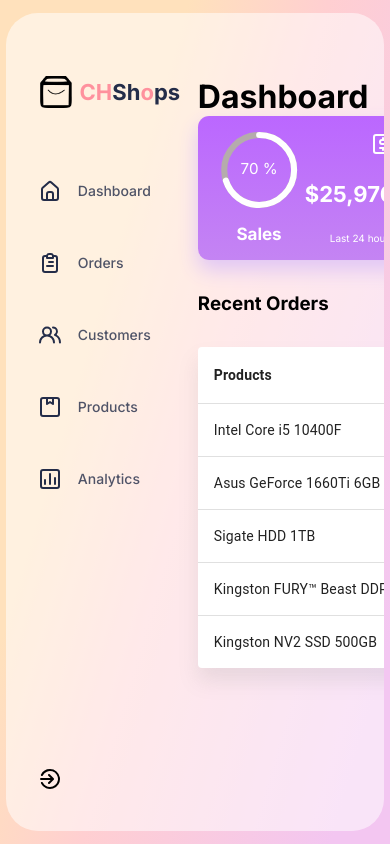
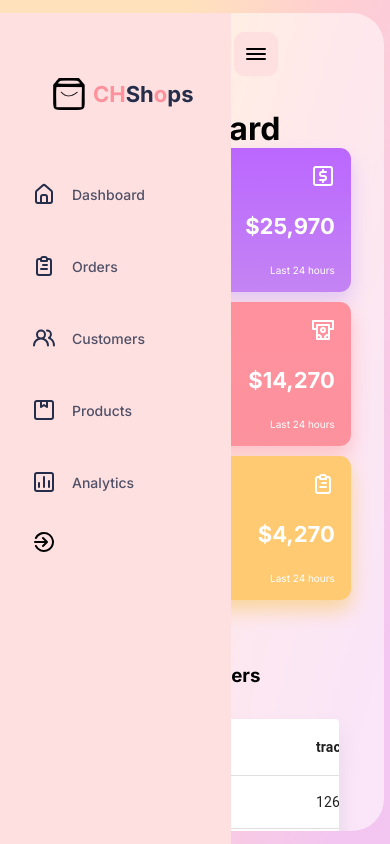
Before and after one commit to Chuloshnikov/shops-dashboard, a React (Create React App) app: page / in a window 390 px wide. Built offline with nearby package versions, Linux system fonts and the light colour scheme.

Commit message:
Layout Done
Fix need

```diff
--- a/src/App.css
+++ b/src/App.css
@@ -38,3 +38,20 @@
 .AppWrapper {
   margin: 4rem 1rem;
 }
+
+@media screen and (max-width: 1200px) {
+
+  .AppGlass {
+    grid-template-columns: 10% 50% auto;
+    overflow-y: scroll;
+  }
+}
+
+@media screen and (max-width: 1200px) {
+  .AppGlass {
+    grid-template-columns: 1fr;
+  }
+  .AppGlass::-webkit-scrollbar {
+    display: none;
+  }
+}
--- a/src/components/DashboardMain/Card/ExpandedCard.module.css
+++ b/src/components/DashboardMain/Card/ExpandedCard.module.css
@@ -27,3 +27,20 @@
 .chartContainer {
     width: 70%;
 }
+
+@media screen and (max-width: 1200px) {
+    .ExpandedCard{
+        top: 2rem;
+        height: 70vh;
+        left: 6rem;
+    }
+}
+
+@media screen and (max-width: 768px) {
+    .ExpandedCard{
+        top: 8rem;
+        height: 50%;
+        left: 15px;
+        width: 80%;
+    }
+}
--- a/src/components/DashboardMain/Cards/Cards.module.css
+++ b/src/components/DashboardMain/Cards/Cards.module.css
@@ -6,3 +6,20 @@
 .cardContainer {
     width: 100%;
 }
+
+@media screen and (max-width: 1200px) {
+    .cards {
+        flex-direction: column;
+    }
+
+    .cardContainer {
+        height: 9rem;
+    }
+}
+
+@media screen and (max-width: 768px) {
+    .cards {
+        width: 90%;
+        align-items: center;
+    }
+}
--- a/src/components/DashboardMain/DashboardMain.jsx
+++ b/src/components/DashboardMain/DashboardMain.jsx
@@ -1,10 +1,11 @@
 import React from 'react';
 import Cards from './Cards/Cards';
 import Table from '../Table/Table';
+import styles from './DashboardMain.module.css';
 
 const DashboardMain = () => {
   return (
-    <div>
+    <div className={styles.dashMain}>
         <h1 >Dashboard</h1>
         <Cards/>
         <Table/>
--- a/src/components/DashboardMain/DashboardMain.module.css
+++ b/src/components/DashboardMain/DashboardMain.module.css
@@ -0,0 +1,18 @@
+.dashMain {
+    display: flex;
+    flex-direction: column;
+    justify-content: space-evenly;
+}
+
+@media screen and (max-width: 1200px) {
+    .dashMain {
+        justify-content: flex-start;
+        margin-top: 2rem;
+    }
+}
+
+@media screen and (max-width: 768px) {
+    .dashMain {
+        align-items: center;
+    }
+}
--- a/src/components/Products/Products.module.css
+++ b/src/components/Products/Products.module.css
@@ -8,7 +8,7 @@
     padding: 1rem;
     gap: 10px;
     max-height: 500px;
-    overflow: scroll;
+    overflow-y: scroll;
 
 }
 
--- a/src/components/RightSide/RightSide.jsx
+++ b/src/components/RightSide/RightSide.jsx
@@ -11,7 +11,7 @@
             <Updates/>
         </div>
         <div>
-            <h3>Customer Review</h3>
+            <h3 className={styles.title}>Customer Review</h3>
             <CustomerReview/>
         </div>
     </div>
--- a/src/components/RightSide/RightSide.module.css
+++ b/src/components/RightSide/RightSide.module.css
@@ -8,3 +8,25 @@
 .title {
     margin: 0.7rem 0;
 }
+
+
+@media screen and (max-width: 1200px) {
+    .RightSide{
+        justify-content: flex-start;
+        margin-top: 3rem;
+    }
+}
+
+
+@media screen and (max-width: 768px) {
+    .RightSide{
+        width: 100%;
+        margin-top: 0;
+    }
+
+    .RightSide>div {
+        display: flex;
+        flex-direction: column;
+        align-items: center;
+    }
+}
--- a/src/components/Sidebar/Sidebar.jsx
+++ b/src/components/Sidebar/Sidebar.jsx
@@ -1,34 +1,59 @@
-import styled from "./Sidebar.module.css";
+import React, { useState } from 'react';
+import styles from "./Sidebar.module.css";
 import LogoImage from "../../assets/icons/logo.png";
 import { Link, NavLink } from "react-router-dom";
+import { motion } from 'framer-motion';
 
 import { SidebarData } from "../../data/data";
-import { UilSignOutAlt } from "@iconscout/react-unicons";
+import { UilSignOutAlt, UilBars } from "@iconscout/react-unicons";
 
 const Sidebar = () => {
+
+    const [expanded, setExpanded] = useState(true);
+
+    const sidebarVariants = {
+        true: {
+            left: '0'
+        },
+        false: {
+            left: '-60%'
+        }
+    }
+
     return (
-        <div className={styled.sidebar}>
+        <>
+            <div className={styles.bars}
+            style={expanded?{left: '60%'} : {left: '5%'}}
+            onClick={() => setExpanded(!expanded)}
+            >
+                <UilBars/>
+            </div>
+        <motion.div className={styles.sidebar}
+            variants={sidebarVariants}
+            animate={window.innerWidth<=768?`${expanded}` : ''}
+        >
             {/* LOGO */}
-            <Link to="https://github.com/Chuloshnikov" className={styled.logo}>
+            <Link to="https://github.com/Chuloshnikov" className={styles.logo}>
                 <img src={LogoImage} alt="logo"/>
                 <span>
                     <span>CH</span>Sh<span>o</span>ps
                 </span>
             </Link>
             {/* MENU */}
-            <div className={styled.menu}>
+            <div className={styles.menu}>
                 {SidebarData.map((item, index) => {
                 return (
-                    <NavLink to={item.heading} key={index} className={styled.menuItem}>
+                    <NavLink to={item.heading} key={index} className={styles.menuItem}>
                         <item.icon/> <span>{item.heading}</span>
                     </NavLink>
                     )}
                 )}
-                <div className={styled.menuArrowButton}>
+                <div className={styles.menuArrowButton}>
                     <UilSignOutAlt/>
                 </div>
             </div>
-        </div>
+        </motion.div>
+        </>
     )
 }
 
--- a/src/components/Sidebar/Sidebar.module.css
+++ b/src/components/Sidebar/Sidebar.module.css
@@ -132,3 +132,53 @@
     background: var(--pink);
     margin-right: calc(1rem - 8px);
 }
+
+.bars {
+    display: none;
+}
+
+@media screen and (max-width: 1200px) {
+    .menuItem>span{
+        display: none;
+    }
+    .logo{
+        display: none;
+    }
+}
+
+@media screen and (max-width: 768px) {
+    .sidebar {
+        position: fixed;
+        z-index: 9;
+        background: #ffe0e0;
+        width: 55%;
+        padding-right: 1rem;
+        height: 100%;
+    }
+
+    .menuItem>span {
+        display: block;
+    }
+
+    .logo {
+        display: flex;
+    }
+
+    .menuArrowButton{
+        position: relative;
+        margin-top: 2rem;
+    }
+
+    .bars {
+        display: flex;
+        align-items: center;
+        justify-content: center;
+        position: fixed;
+        top: 2rem;
+        z-index: 9;
+        background: #ffe0e0;
+        padding: 10px;
+        border-radius: 10px;
+
+    }
+}
--- a/src/components/Table/Table.module.css
+++ b/src/components/Table/Table.module.css
@@ -5,3 +5,21 @@
 .tableTitle {
     margin: 2rem 0;
 }
+
+
+@media screen and (max-width: 1200px) {
+    .TableContainer {
+        width: 170%;
+        margin-top: 2rem;
+    }
+}
+
+@media screen and (max-width: 768px) {
+    .TableContainer {
+        position: relative;
+        display: flex;
+        flex-direction: column;
+        align-items: center;
+        width: 18rem;
+    }
+}
```
